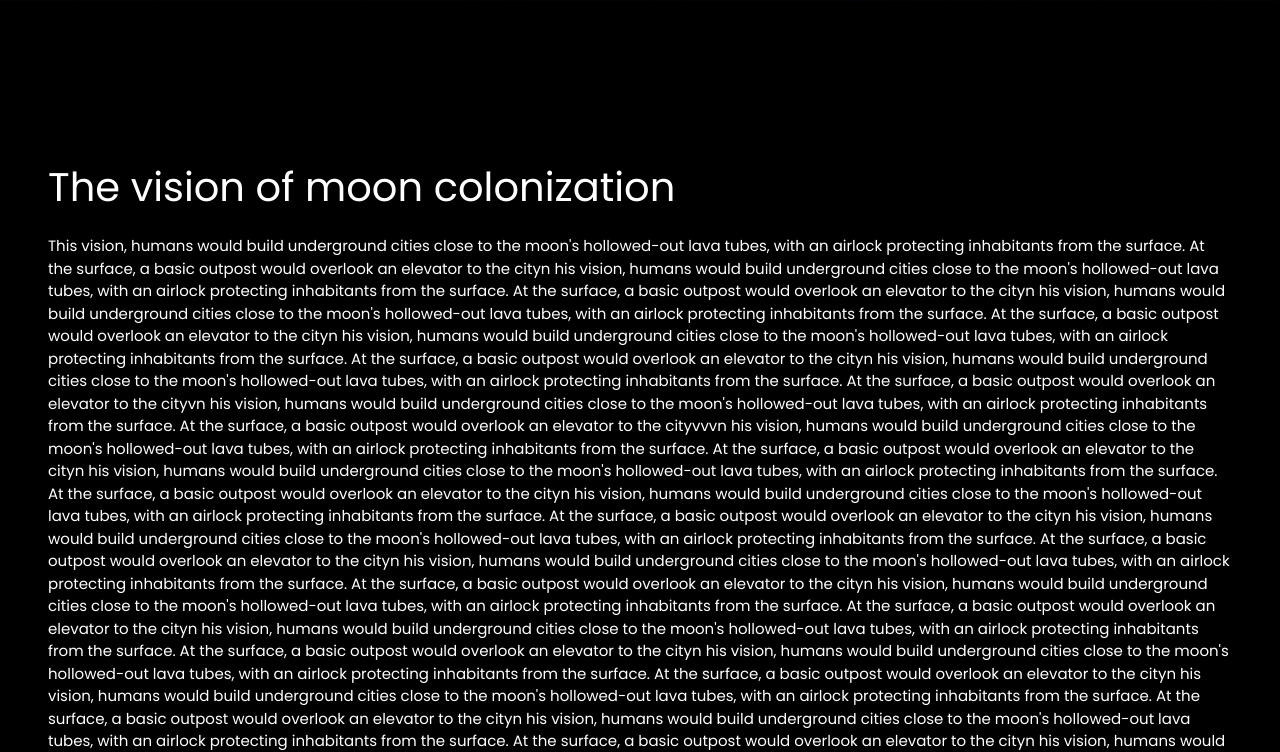
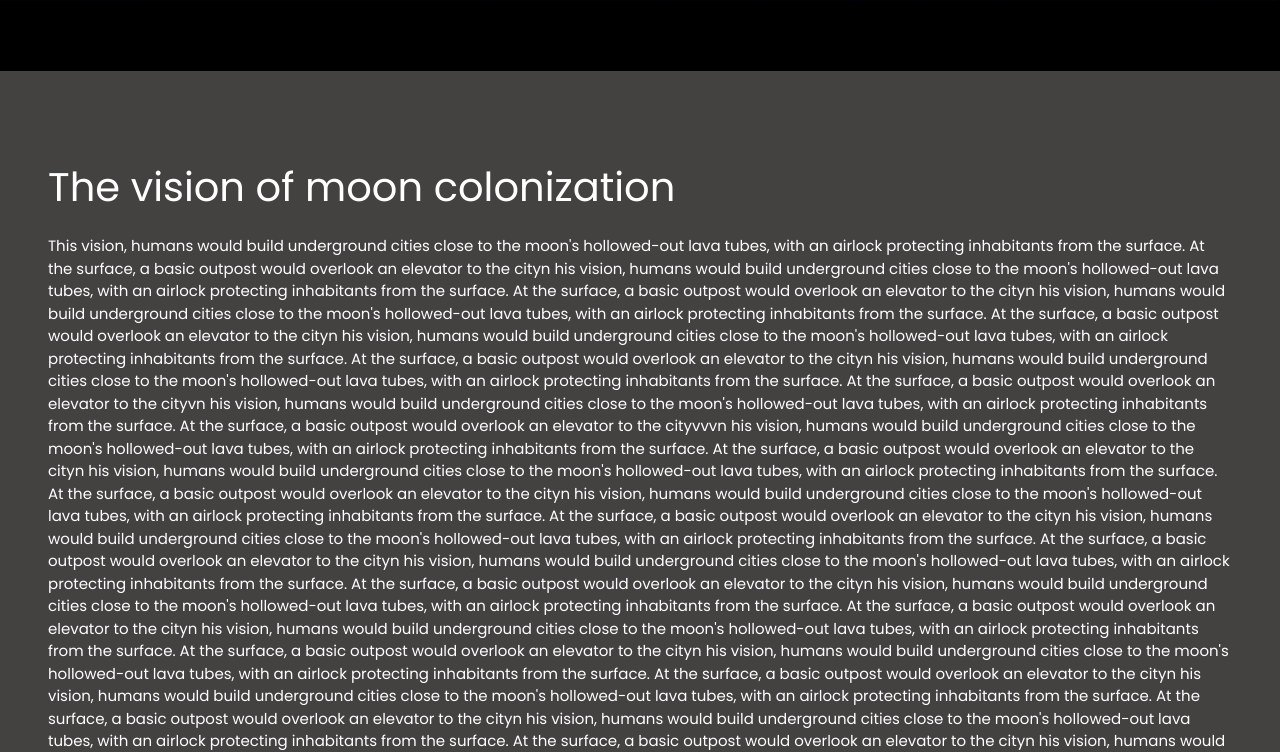
Before and after one commit to mdismailmd/mooncity.github.io, a plain HTML site: page index.html in a window 1280 px wide. Shown: the part 729-1481 px from the top of the page. Drawn offline with nearby package versions, Linux system fonts and the light colour scheme.

Commit message:
Update style.css

```diff
--- a/style.css
+++ b/style.css
@@ -87,7 +87,7 @@ a:hover, .active{
 main{
 	position: relative;
 	padding: 92px 48px;
-	background-color: black;
+	background-color:  rgb(68, 65, 65);
 }
 main  div{
 	display: flex;
```
